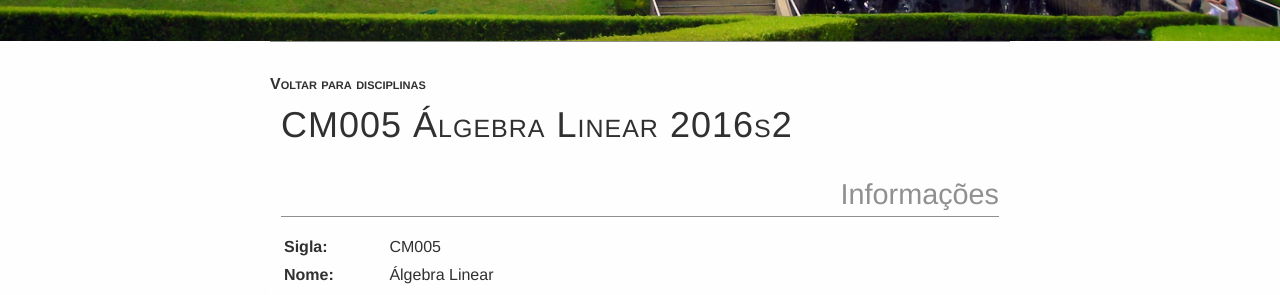
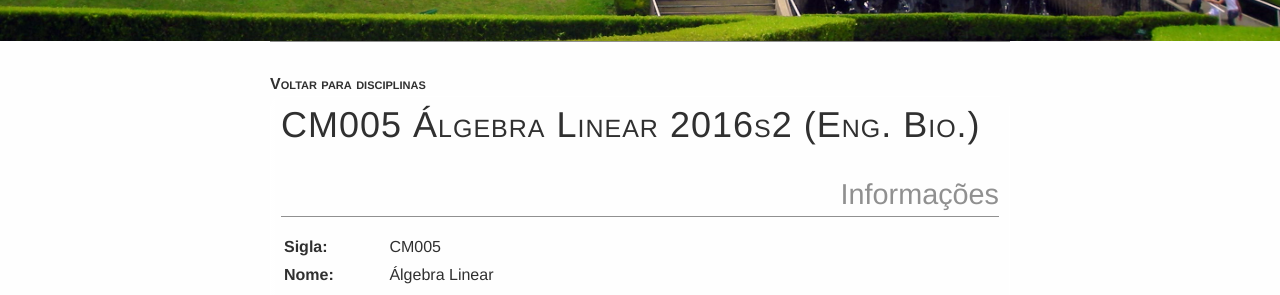
Before and after one commit to abelsiqueira/abelsiqueira.github.io-old, a Jekyll site: the page built from disciplinas/CM005 Algebra Linear_EB.md, in a window 1280 px wide. Shown: the part 264-559 px from the top of the page. Built offline with Jekyll 4.4.1, drawn with Linux system fonts in a browser that asks for light colours.

Commit message:
Update and rename CM005 Algebra Linear.md to CM005 Algebra Linear_EB.md

```diff
--- a/disciplinas/CM005 Algebra Linear.md
+++ b/disciplinas/CM005 Algebra Linear_EB.md
@@ -1,8 +1,8 @@
 ---
 layout:     post
-title:      CM005 Álgebra Linear 2016s2
+title:      CM005 Álgebra Linear 2016s2 (Eng. Bio.)
 categories: teaching
-permalink:  /CM005 Algebra Linear/
+permalink:  /CM005 Algebra Linear_EB/
 tag:        2016s2
 ---
 
```
